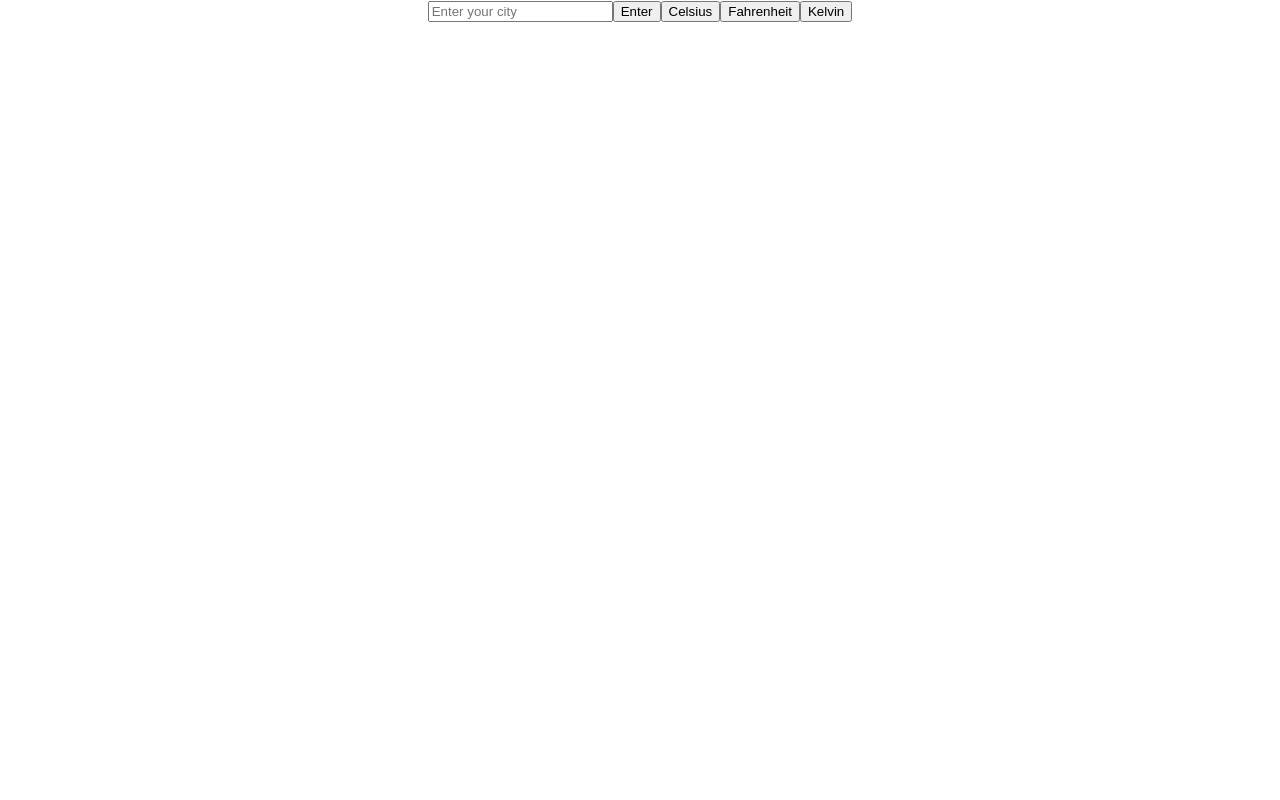
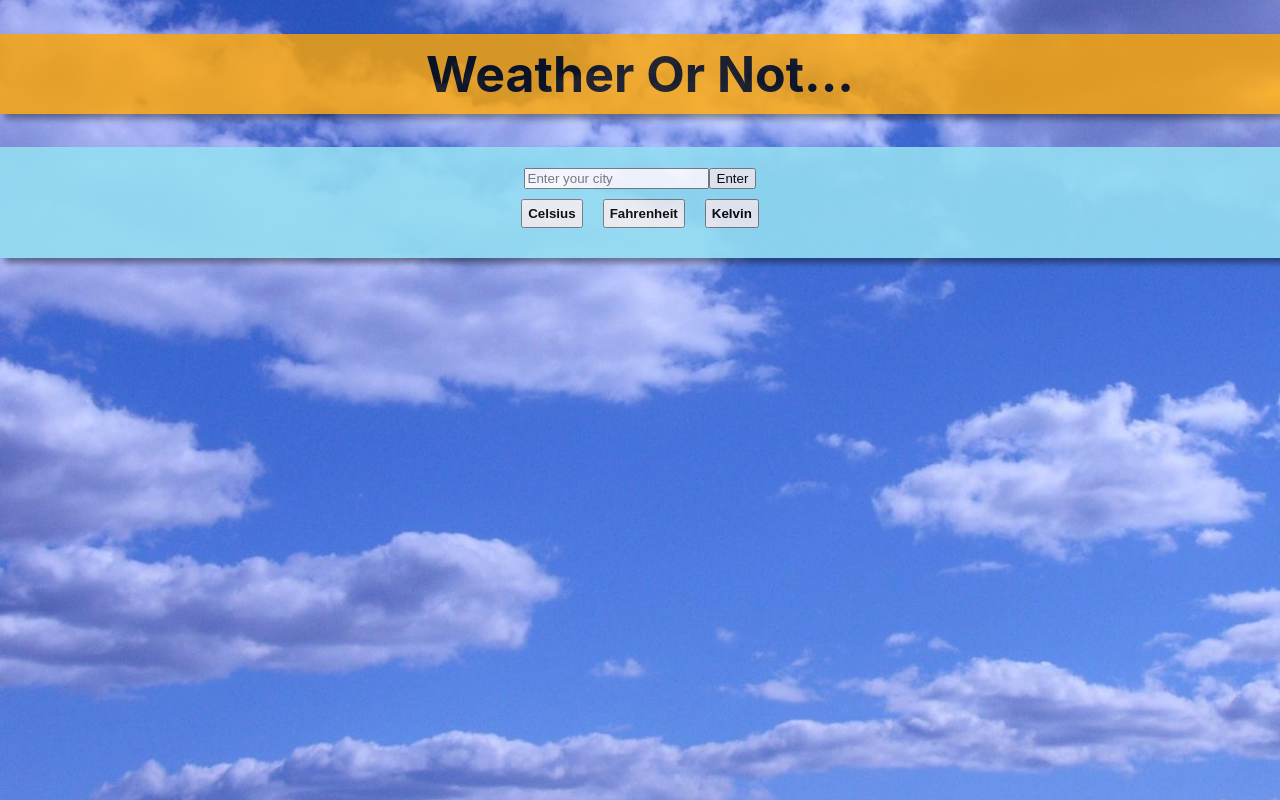
Before and after one commit to anjiqbal/weather-app, a React (Create React App) app in the folder weather_or_not/: page / in a window 1280 px wide. Built offline with nearby package versions, Linux system fonts and the light colour scheme; no server answers.

Commit message:
added css

```diff
--- a/weather_or_not/src/components/App/App.css
+++ b/weather_or_not/src/components/App/App.css
@@ -1,16 +1,17 @@
-.App {
-  text-align: center;
+:root {
+  background-image: url('./CD5C0F2C-B70E-41E0-AA56-50EFEFEACCD6.jpg');
+  background-size: cover;
+  background-repeat: no-repeat;
+  width: 100%;
+  height: 100%;
 }
 
-.App-logo {
-  height: 40vmin;
-  pointer-events: none;
-}
 
-@media (prefers-reduced-motion: no-preference) {
-  .App-logo {
-    animation: App-logo-spin infinite 20s linear;
-  }
+.App {
+  width: 100%;
+  height: 100%;
+  text-align: center;
+
 }
 
 .App-header {
@@ -22,17 +23,47 @@
   justify-content: center;
   font-size: calc(10px + 2vmin);
   color: white;
+
 }
 
 .App-link {
   color: #61dafb;
 }
 
-@keyframes App-logo-spin {
-  from {
-    transform: rotate(0deg);
-  }
-  to {
-    transform: rotate(360deg);
-  }
+.weather-info {
+  background-color: #93ddf2;
+  width: 60%;
+  margin: 20px auto;
+  padding: 10px 40px 20px 40px;
+  border-radius: 20px;
+  box-shadow: 5px 5px 6px rgba(0, 0, 0, 0.45);
+  opacity: 0.7;
+  font-weight: 700;
 }
+
+h1 {
+  background-color: orange;
+  padding: 10px;
+  opacity: 0.8;
+  box-shadow: 5px 5px 6px rgba(0, 0, 0, 0.45);
+  font-size: 50px;
+}
+
+.input-form {
+  background-color: #93ddf2;
+  padding: 20px;
+  opacity: 0.9;
+  font-weight: 700;
+  box-shadow: 5px 5px 6px rgba(0, 0, 0, 0.45);
+}
+
+.buttons button {
+  padding: 5px;
+  margin: 10px;
+  font-weight: 700;
+}
+
+.message {
+  font-size: 20px;
+  color: rgb(202, 5, 5);
+}
--- a/weather_or_not/src/components/App/App.tsx
+++ b/weather_or_not/src/components/App/App.tsx
@@ -49,6 +49,7 @@ function App() {
 
   return (
     <div className="App">
+      <h1>Weather Or Not...</h1>
       <InputForm setCityName = {setCityName} handleChangeUnits = {handleChangeUnits}/>
       {weatherData && <WeatherInfo weatherProps = {weatherData} cityName = {cityName} tempUnits = {tempUnits} />}
     </div>
--- a/weather_or_not/src/components/InputForm/InputForm.tsx
+++ b/weather_or_not/src/components/InputForm/InputForm.tsx
@@ -1,6 +1,12 @@
-import React, { useState } from 'react';
+import React, { useState } from "react";
 
-function InputForm({ setCityName, handleChangeUnits }: { setCityName: React.Dispatch<React.SetStateAction<string>>, handleChangeUnits:(unit:string)=> void }) {
+function InputForm({
+  setCityName,
+  handleChangeUnits,
+}: {
+  setCityName: React.Dispatch<React.SetStateAction<string>>;
+  handleChangeUnits: (unit: string) => void;
+}) {
   const [inputValue, setInputValue] = useState("");
 
   function handleClick(event: React.MouseEvent<HTMLButtonElement>) {
@@ -22,9 +28,29 @@ function InputForm({ setCityName, handleChangeUnits }: { setCityName: React.Disp
         onChange={handleChange}
       />
       <button onClick={handleClick}>Enter</button>
-      <button onClick={()=>{handleChangeUnits("C")}}>Celsius</button>
-      <button onClick={()=>{handleChangeUnits("F")}}>Fahrenheit</button>
-      <button onClick={()=>{handleChangeUnits("K")}}>Kelvin</button>
+      <div className="buttons">
+        <button
+          onClick={() => {
+            handleChangeUnits("C");
+          }}
+        >
+          Celsius
+        </button>
+        <button
+          onClick={() => {
+            handleChangeUnits("F");
+          }}
+        >
+          Fahrenheit
+        </button>
+        <button
+          onClick={() => {
+            handleChangeUnits("K");
+          }}
+        >
+          Kelvin
+        </button>
+      </div>
     </div>
   );
 }
--- a/weather_or_not/src/components/WeatherInfo/WeatherInfo.tsx
+++ b/weather_or_not/src/components/WeatherInfo/WeatherInfo.tsx
@@ -1,68 +1,113 @@
-import { WeatherData } from "../App/App"
+import { WeatherData } from "../App/App";
+import '../App/App.css'
 
-function WeatherInfo({ weatherProps, cityName, tempUnits }: {weatherProps:WeatherData, cityName:string, tempUnits:string}) {
+function WeatherInfo({
+  weatherProps,
+  cityName,
+  tempUnits,
+}: {
+  weatherProps: WeatherData;
+  cityName: string;
+  tempUnits: string;
+}) {
   // return <p>{JSON.stringify(weatherProps)}</p>
 
-  let temp:number = 0;
-  let minTemp:number = 0;
-  let maxTemp:number = 0;
-  let feelsLikeTemp:number = 0;
+  let temp: number = 0;
+  let minTemp: number = 0;
+  let maxTemp: number = 0;
+  let feelsLikeTemp: number = 0;
 
-  if (weatherProps.main){
+  if (weatherProps.main) {
     switch (tempUnits) {
-    case "C": temp=Math.floor(weatherProps.main.temp - 273.15);
-              minTemp=Math.floor(weatherProps.main.temp_min - 273.15);
-              maxTemp=Math.floor(weatherProps.main.temp_max - 273.15);
-              feelsLikeTemp=Math.floor(weatherProps.main.feels_like - 273.15);
+      case "C":
+        temp = Math.floor(weatherProps.main.temp - 273.15);
+        minTemp = Math.floor(weatherProps.main.temp_min - 273.15);
+        maxTemp = Math.floor(weatherProps.main.temp_max - 273.15);
+        feelsLikeTemp = Math.floor(weatherProps.main.feels_like - 273.15);
 
         break;
-    case "K": temp=weatherProps.main.temp;
-              minTemp=weatherProps.main.temp_min;
-              maxTemp=weatherProps.main.temp_max;
-              feelsLikeTemp=weatherProps.main.feels_like
+      case "K":
+        temp = weatherProps.main.temp;
+        minTemp = weatherProps.main.temp_min;
+        maxTemp = weatherProps.main.temp_max;
+        feelsLikeTemp = weatherProps.main.feels_like;
         break;
-    case "F": temp=Math.floor((((weatherProps.main.temp - 273.15)*9)/5)+32);
-              minTemp=Math.floor((((weatherProps.main.temp_min - 273.15)*9)/5)+32);
-              maxTemp=Math.floor((((weatherProps.main.temp_max - 273.15)*9)/5)+32);
-              feelsLikeTemp=Math.floor((((weatherProps.main.feels_like - 273.15)*9)/5)+32);
+      case "F":
+        temp = Math.floor(((weatherProps.main.temp - 273.15) * 9) / 5 + 32);
+        minTemp = Math.floor(
+          ((weatherProps.main.temp_min - 273.15) * 9) / 5 + 32
+        );
+        maxTemp = Math.floor(
+          ((weatherProps.main.temp_max - 273.15) * 9) / 5 + 32
+        );
+        feelsLikeTemp = Math.floor(
+          ((weatherProps.main.feels_like - 273.15) * 9) / 5 + 32
+        );
         break;
-    default: temp=Math.floor(weatherProps.main.temp - 273.15);
-            minTemp=Math.floor(weatherProps.main.temp_min - 273.15);
-            maxTemp=Math.floor(weatherProps.main.temp_max - 273.15);
-            feelsLikeTemp=Math.floor(weatherProps.main.feels_like - 273.15);
-  }}
+      default:
+        temp = Math.floor(weatherProps.main.temp - 273.15);
+        minTemp = Math.floor(weatherProps.main.temp_min - 273.15);
+        maxTemp = Math.floor(weatherProps.main.temp_max - 273.15);
+        feelsLikeTemp = Math.floor(weatherProps.main.feels_like - 273.15);
+    }
+  }
 
-  if (weatherProps.main){
+  if (weatherProps.main) {
     return (
-
       <div className="weather-info">
-  <h1>{cityName}</h1>
+        <h2>{cityName}</h2>
 
         <p>{`Temperature is ${temp} Degrees ${tempUnits}`}</p>
-  <p>`{ (temp >= 18 && tempUnits === "C") || (temp >= 291 && tempUnits === "K") || (temp >= 65 && tempUnits === "F") ? "Get your shorts on":
-     "Might need a few layers lad"}`</p>
+        <p className="message">
+          `
+          {(temp >= 18 && tempUnits === "C") ||
+          (temp >= 291 && tempUnits === "K") ||
+          (temp >= 65 && tempUnits === "F")
+            ? "Get your shorts on"
+            : "Might need a few layers lad"}
+          `
+        </p>
 
         <p>{`Minimum Temperature is ${minTemp} Degrees ${tempUnits}`}</p>
-  <p>`{ (minTemp >= 10 && tempUnits === "C") || (minTemp >= 282 && tempUnits === "K") || (minTemp >= 50 && tempUnits === "F") ? "Not too cold, get the BBQ out":
-     "Bit chilly out"}`</p>
+        <p className="message">
+          `
+          {(minTemp >= 10 && tempUnits === "C") ||
+          (minTemp >= 282 && tempUnits === "K") ||
+          (minTemp >= 50 && tempUnits === "F")
+            ? "Not too cold, get the BBQ out"
+            : "Bit chilly out"}
+          `
+        </p>
 
         <p>{`Maximum Temperature is ${maxTemp} Degrees ${tempUnits}`}</p>
-  <p>`{ (maxTemp >= 25 && tempUnits === "C") || (maxTemp >= 298 && tempUnits === "K") || (maxTemp >= 77 && tempUnits === "F") ? "If you can't take the heat, get out the kitchen":
-     "Won't get that hot"}`</p>
+        <p className="message">
+          `
+          {(maxTemp >= 25 && tempUnits === "C") ||
+          (maxTemp >= 298 && tempUnits === "K") ||
+          (maxTemp >= 77 && tempUnits === "F")
+            ? "If you can't take the heat, get out the kitchen"
+            : "Won't get that hot"}
+          `
+        </p>
 
         <p>{`Temperature feels like ${feelsLikeTemp} Degrees ${tempUnits}`}</p>
-  <p>`{ (feelsLikeTemp >= 18 && tempUnits === "C") || (feelsLikeTemp >= 291 && tempUnits === "K") || (feelsLikeTemp >= 65 && tempUnits === "F") ? "This is fine":
-     "Not worth going outside"}`</p>
+        <p className="message">
+          `
+          {(feelsLikeTemp >= 18 && tempUnits === "C") ||
+          (feelsLikeTemp >= 291 && tempUnits === "K") ||
+          (feelsLikeTemp >= 65 && tempUnits === "F")
+            ? "This is fine"
+            : "Not worth going outside"}
+          `
+        </p>
 
         <p>Pressure {weatherProps.main.pressure}</p>
         <p>Humidity {weatherProps.main.humidity}</p>
-  <p>Sea Level{weatherProps.main.sea_level}</p>
-  <p>Ground Level{weatherProps.main.grnd_level}</p>
 
       </div>
-  )
-} else { return <p>No city by that name in database!</p>
-
+    );
+  } else {
+    return <p>No city by that name in database!</p>;
   }
 }
 export default WeatherInfo;
```
Also changed, not shown: weather_or_not/src/components/App/CD5C0F2C-B70E-41E0-AA56-50EFEFEACCD6.jpg (added). Lines whose indentation alone changed are shown as unchanged.
